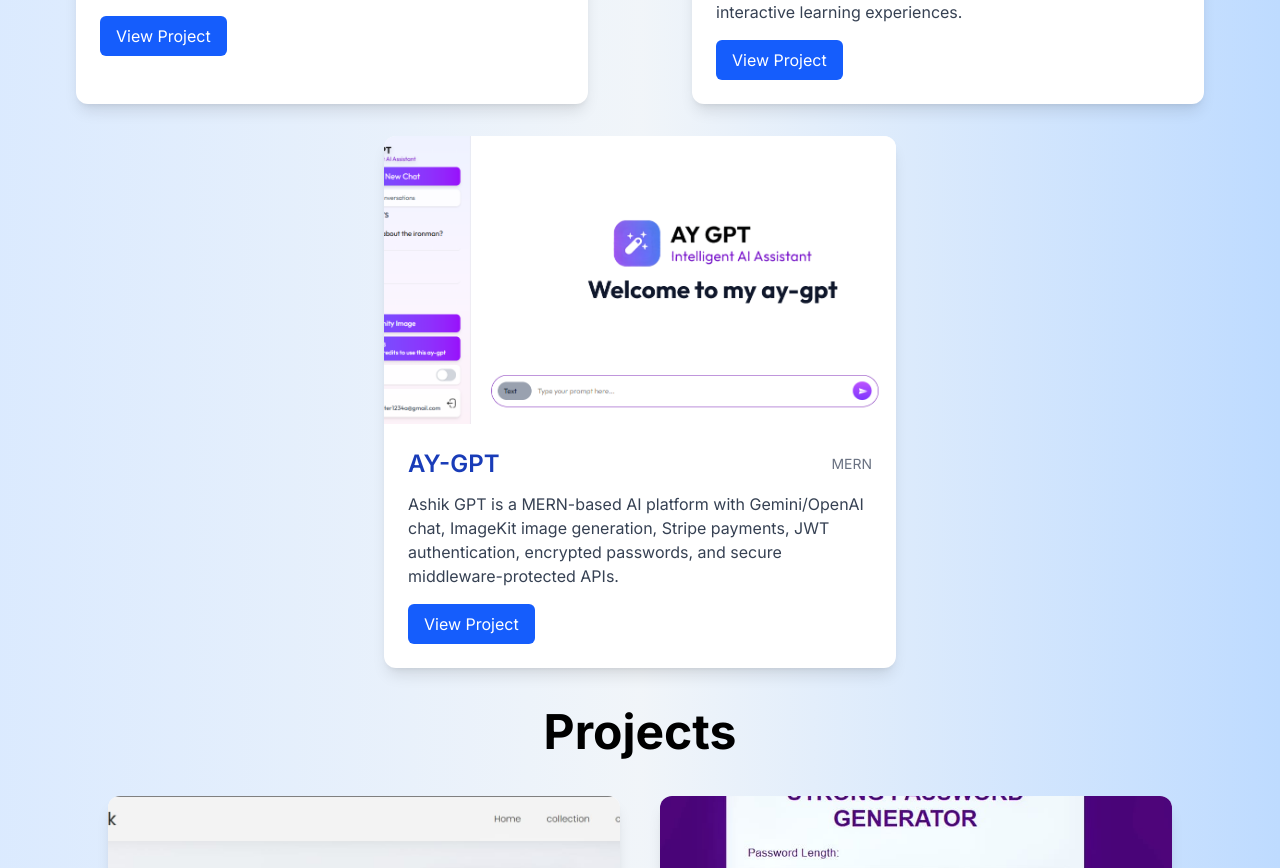
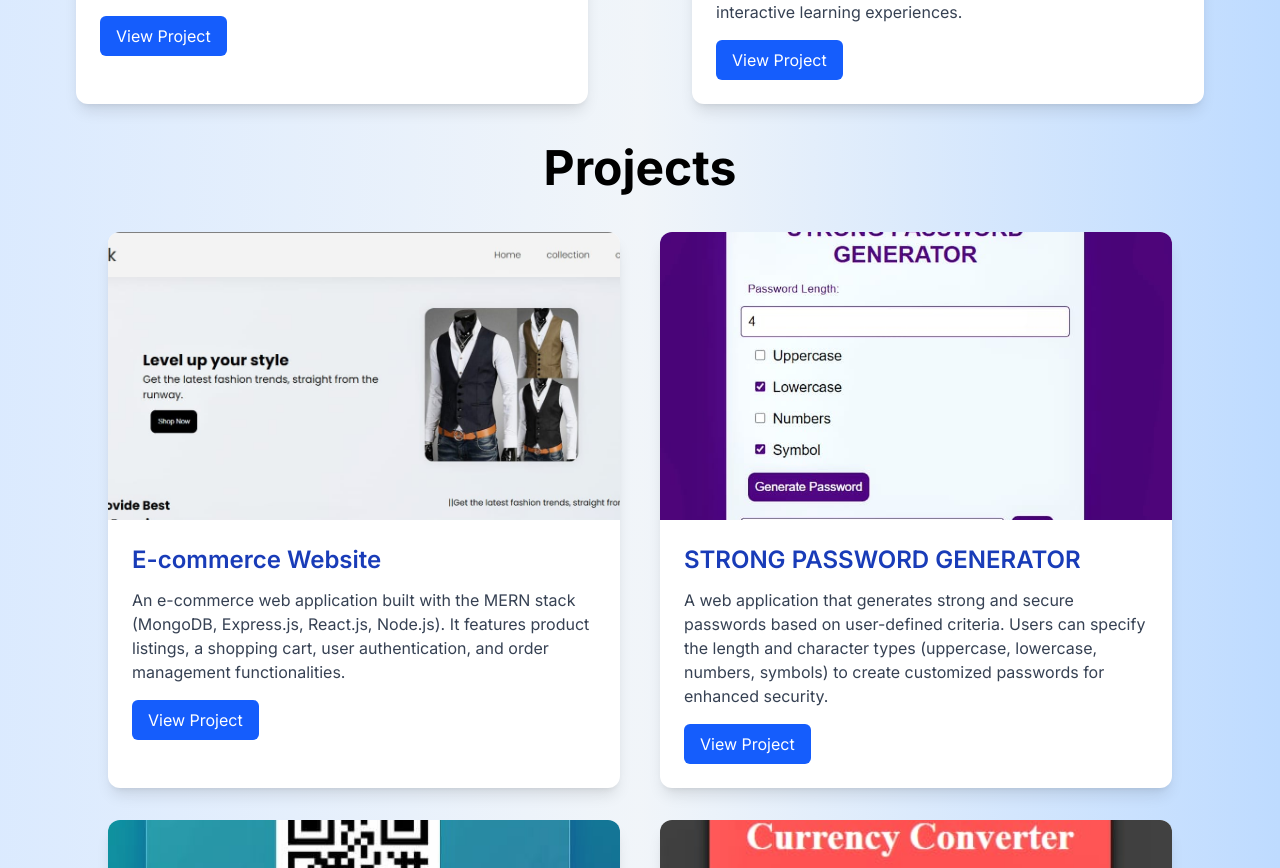
Before and after one commit to Ashikyusuf13/Ay-Protfolio, a React (Vite) app in the folder Client/: page /allprojects in a window 1280 px wide. Shown: the part 580-1448 px from the top of the page. Built offline with nearby package versions, Linux system fonts and the light colour scheme.

Commit message:
currently removed gpt project- api is not work

```diff
--- a/Client/src/Pages/AllProjects.jsx
+++ b/Client/src/Pages/AllProjects.jsx
@@ -19,13 +19,6 @@
         "An online Learning Management System (LMS) platform developed using MERN stack (MongoDB, Express.js, React.js, Node.js). It provides features for course management, user enrollment, progress tracking, and interactive learning experiences.",
       imageUrl: assets.Ademy,
       projectUrl: "https://ay-ademy.vercel.app/",
-    },
-    {
-      title: "AY-GPT",
-      description:
-        "Ashik GPT is a MERN-based AI platform with Gemini/OpenAI chat, ImageKit image generation, Stripe payments, JWT authentication, encrypted passwords, and secure middleware-protected APIs.",
-      imageUrl: assets.Aygpt,
-      projectUrl: "https://ashik-gpt.vercel.app",
     },
   ];
 
```
